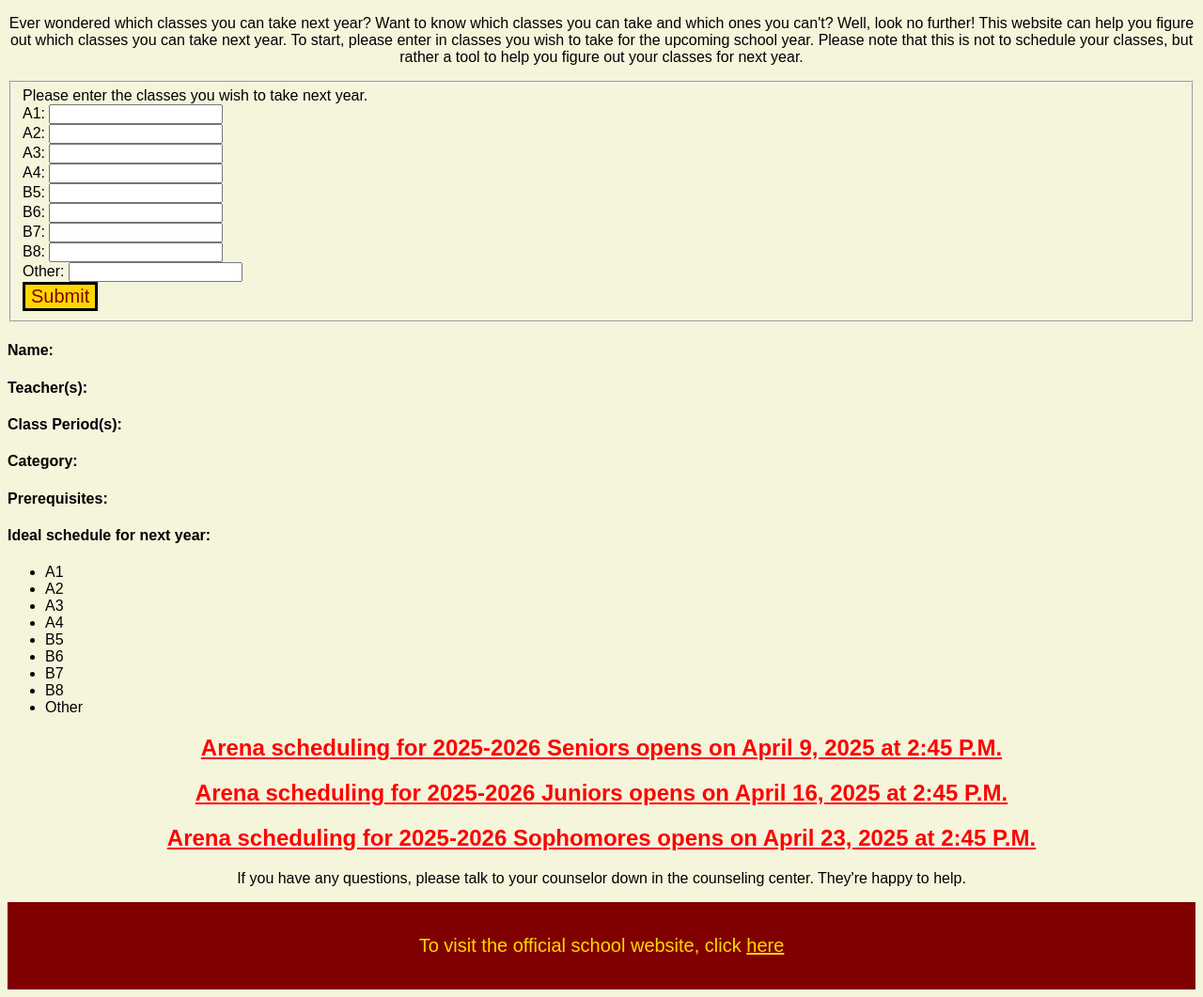
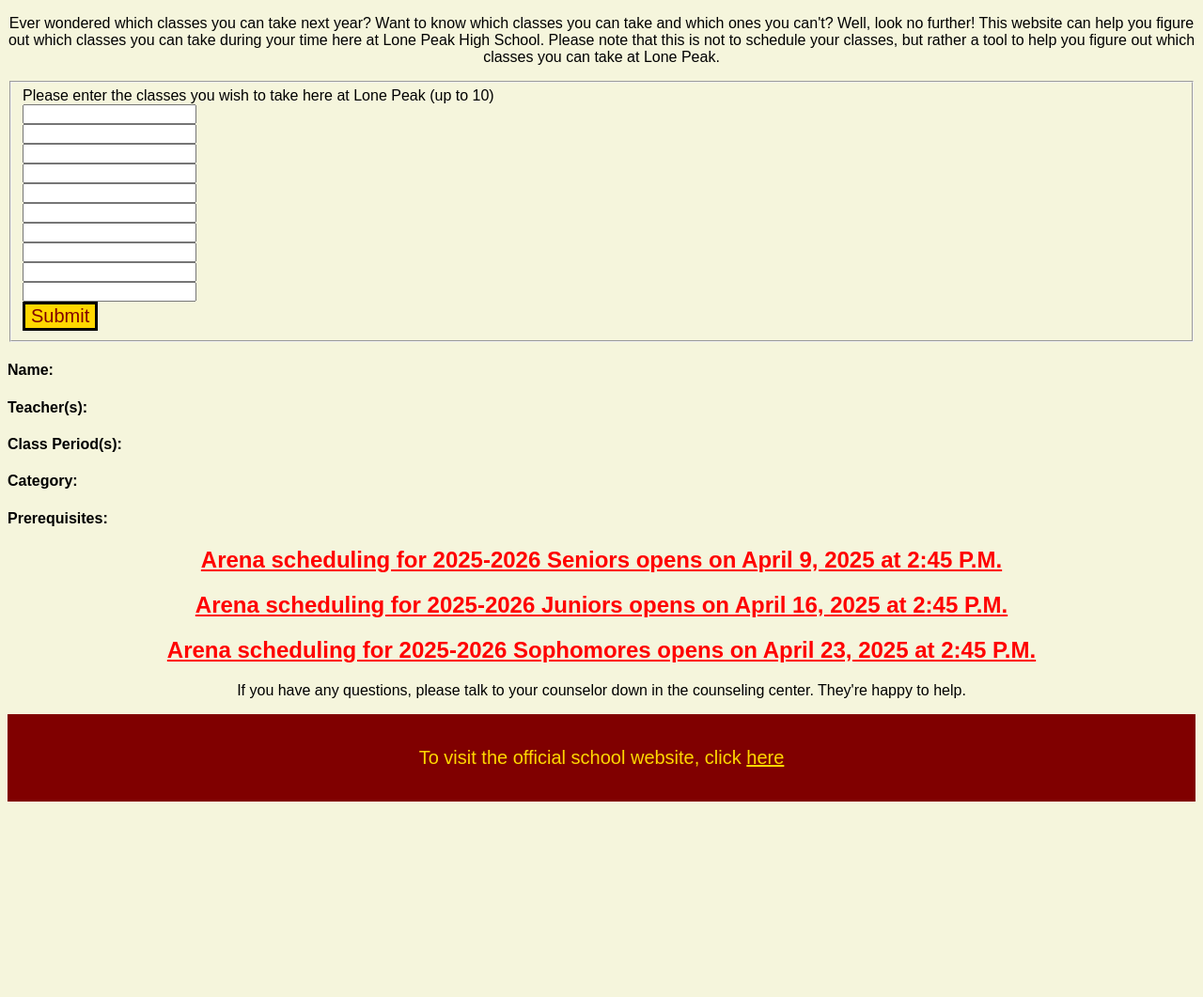
Before and after one commit to leerobertw/MasterSchedule, a Flask app: page / in a window 1280 px wide. Shown: the part 137-1198 px from the top of the page at 94% size. After the commit the page ends 990 px from the top, so only its background shows below. Run offline with Flask 3, Linux system fonts and the light colour scheme.

Commit message:
Some major changes to index and scripts. The user can now input up to 10 classes that they want to take during the 3 years they're in lone peak.

```diff
--- a/src/static/scripts.js
+++ b/src/static/scripts.js
@@ -2,31 +2,23 @@
 
 //getting the information from the form
 let form = document.querySelector('#form');
-let A1 = document.querySelector('#A1');
-let A2 = document.querySelector('#A2');
-let A3 = document.querySelector('#A3');
-let A4 = document.querySelector('#A4');
-let B5 = document.querySelector('#A5');
-let B6 = document.querySelector('#B6');
-let B7 = document.querySelector('#B7');
-let B8 = document.querySelector('#B8');
-let other  = document.querySelector('#other');
+let class1 = document.querySelector('#class1');
+let class2 = document.querySelector('#class2');
+let class3 = document.querySelector("#class3");
+let class4 = document.querySelector("#class4");
+let class5 = document.querySelector("#class5");
+let class6 = document.querySelector("#class6");
+let class7 = document.querySelector("#class7");
+let class8 = document.querySelector("#class8");
+let class9 = document.querySelector("#class9");
+let class10 = document.querySelector("#class10");
+
+
 
 //class information
-let schedule = document.querySelector("#schedule");
+let information = document.querySelector("#information");
 let class_name = document.querySelector("#class_name");
 let teachers = document.querySelector("#teachers");
 let class_periods = document.querySelector("#class_periods");
 let categories = document.querySelector("#categories");
 let prerequisites = document.querySelector("#prerequisites");
-
-//making the schedule
-let first_period = document.querySelector("#first");
-let second_period = document.querySelector("#second");
-let third_period = document.querySelector("#third");
-let fourth_period = document.querySelector("#fourth");
-let fifth_period = document.querySelector("#fifth");
-let sixth_period = document.querySelector("#sixth");
-let seventh_period = document.querySelector("#seventh");
-let eighth_period = document.querySelector("#eighth");
-let other_classes = document.querySelector("#other_classes");
--- a/src/templates/index.html
+++ b/src/templates/index.html
@@ -12,44 +12,33 @@
 <body>
 <main>
     <p>Ever wondered which classes you can take next year? Want to know which classes you can take and which ones you can't?
-        Well, look no further! This website can help you figure out which classes you can take next year. To start,
-        please enter in classes you wish to take for the upcoming school year. Please note that this is not to schedule your classes,
-    but rather a tool to help you figure out your classes for next year. </p>
+        Well, look no further! This website can help you figure out which classes you can take during
+        your time here at Lone Peak High School. Please note that this is not to schedule your classes,
+        but rather a tool to help you figure out which classes you can take at Lone Peak. </p>
     <div class="form">
     <form>
         <fieldset>
-            <label>Please enter the classes you wish to take next year.</label><br>
-            <label>A1: <input type="text" id="A1" required></label><br>
-            <label>A2: <input type="text" id="A2" required></label><br>
-            <label>A3: <input type="text" id="A3" required></label><br>
-            <label>A4: <input type="text" id="A4" required></label><br>
-            <label>B5: <input type="text" id="B5" required></label><br>
-            <label>B6: <input type="text" id="B6" required></label><br>
-            <label>B7: <input type="text" id="B7" required></label><br>
-            <label>B8: <input type="text" id="B8" required></label><br>
-            <label>Other: <input type="text" id="other"></label><br>
+            <label>Please enter the classes you wish to take here at Lone Peak (up to 10)</label><br>
+            <label><input type="text" id="class1"></label><br>
+            <label><input type="text" id="class2"></label><br>
+            <label><input type="text" id="class3"></label><br>
+            <label><input type="text" id="class4"></label><br>
+            <label><input type="text" id="class5"></label><br>
+            <label><input type="text" id="class6"></label><br>
+            <label><input type="text" id="class7"></label><br>
+            <label><input type="text" id="class8"></label><br>
+            <label><input type="text" id="class9"></label><br>
+            <label><input type="text" id="class10"></label><br>
             <button>Submit</button>
         </fieldset>
         </form>
     </div>
-    <div id="schedule">
+    <div id="information">
         <h4 id="class_name">Name:</h4>
         <h4 id="teachers">Teacher(s):</h4>
         <h4 id="class_periods">Class Period(s):</h4>
         <h4 id="categories">Category:</h4>
         <h4 id="prerequisites">Prerequisites:</h4>
-        <h4>Ideal schedule for next year:</h4>
-        <ul>
-            <li id="first">A1</li>
-            <li id="second">A2</li>
-            <li id="third">A3</li>
-            <li id="fourth">A4</li>
-            <li id="fifth">B5</li>
-            <li id="sixth">B6</li>
-            <li id="seventh">B7</li>
-            <li id="eighth">B8</li>
-            <li id="other_classes">Other</li>
-        </ul>
     </div>
     <!--I'll try to add javascript to this later so this can stay up to date. All placeholders for now.-->
     <h2>Arena scheduling for 2025-2026 Seniors opens on April 9, 2025 at 2:45 P.M.</h2>
```
